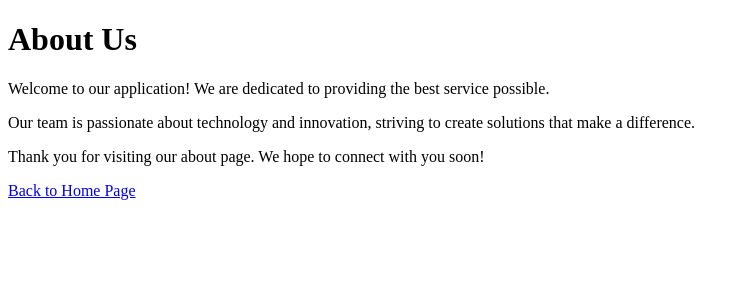
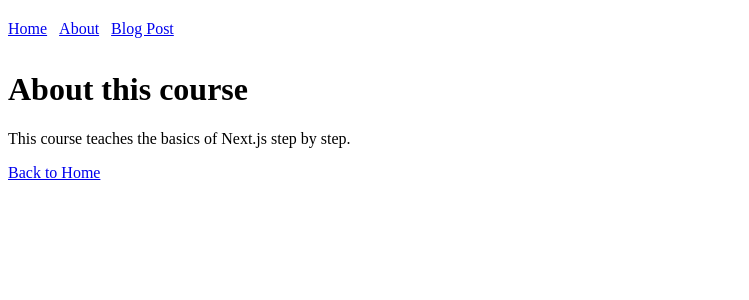
Before and after one commit to Azzni96/nextjs, a Next.js app: page /about in a window 1280 px wide. Shown: the top 300 px of the page, without its empty margins (0-749 px from the left). Built offline with nearby package versions, Linux system fonts and the light colour scheme.

Commit message:
Task7: add reusable navigation component

```diff
--- a/app/about/page.js
+++ b/app/about/page.js
@@ -1,13 +1,15 @@
 import Link from "next/link";
+import Navigation from "../components/Navigation";
+
 export default function AboutPage() {
-    return (
-        <main>
-            <h1>About Us</h1>
-            <p>Welcome to our application! We are dedicated to providing the best service possible.</p>
-            <p>Our team is passionate about technology and innovation, striving to create solutions that make a difference.</p>
-            <p>Thank you for visiting our about page. We hope to connect with you soon!</p>
+  return (
+    <main>
+      <Navigation />
 
-            <Link href="/">Back to Home Page</Link>
-        </main>
-    );
+      <h1>About this course</h1>
+      <p>This course teaches the basics of Next.js step by step.</p>
+
+      <Link href="/">Back to Home</Link>
+    </main>
+  );
 }
--- /dev/null
+++ b/app/components/Navigation.js
@@ -0,0 +1,13 @@
+"use client";
+
+import Link from "next/link";
+
+export default function Navigation() {
+    return (
+        <nav style={{display: "flex", gap: "12px", padding: "12px 0" }}>
+            <Link href="/">Home</Link>
+            <Link href="/about">About</Link>
+            <Link href="/blog/post">Blog Post</Link>
+        </nav>
+    );
+}
```
Also changed, not shown: app/blog/post/page.js (+11 -7 lines), app/page.js (+11 -6 lines).
